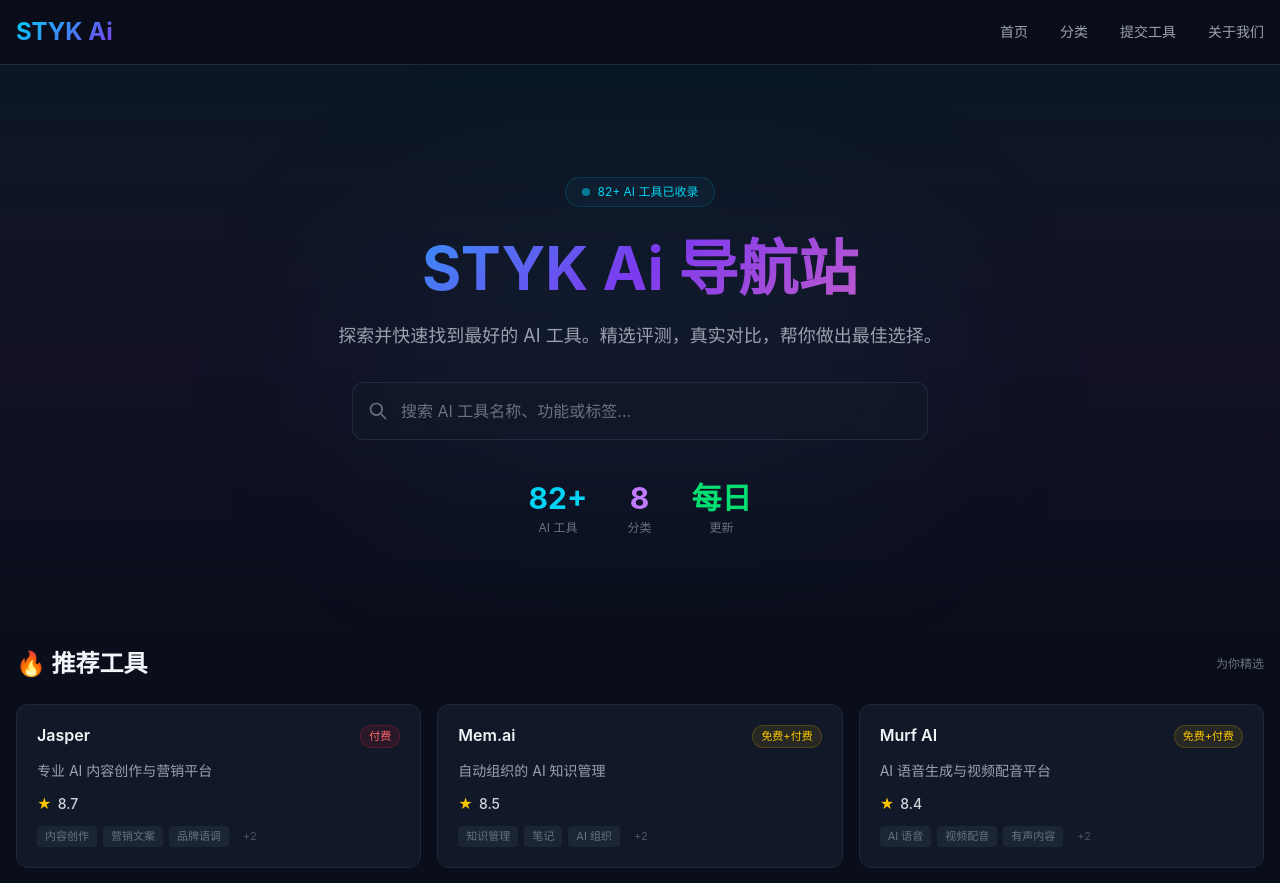
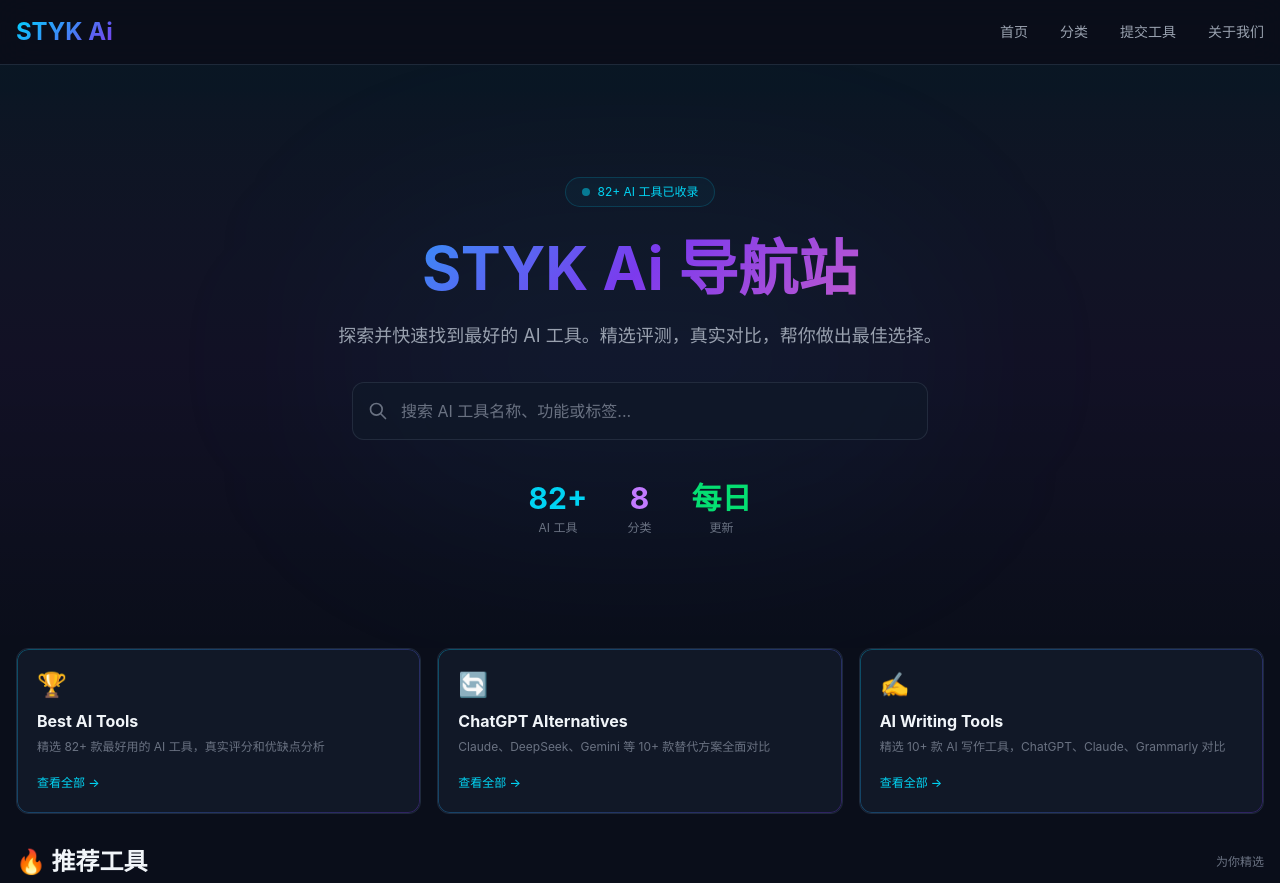
Before and after one commit to Aizhuangwei/stykai, a Next.js app: page / in a window 1280 px wide. Shown: the top 883 px of the page. Built offline with nearby package versions, Linux system fonts and the light colour scheme.

Commit message:
add SEO entry cards for homepage

```diff
--- a/src/app/page.tsx
+++ b/src/app/page.tsx
@@ -101,6 +101,65 @@
               <div className="text-xs text-gray-500 mt-1">更新</div>
             </div>
           </div>
+        </div>
+      </section>
+
+      {/* SEO Entry Cards - Above Fold */}
+      <section className="max-w-7xl mx-auto px-4 mb-8">
+        <div className="grid grid-cols-1 sm:grid-cols-3 gap-4">
+          <Link
+            href="/seo/best-ai-tools"
+            className="card-base p-5 group relative overflow-hidden gradient-border"
+          >
+            <div className="relative z-10">
+              <div className="text-2xl mb-2">🏆</div>
+              <h3 className="font-bold text-base mb-1 group-hover:text-cyan-400 transition-colors">
+                Best AI Tools
+              </h3>
+              <p className="text-xs text-gray-500 mb-3 leading-relaxed">
+                精选 82+ 款最好用的 AI 工具，真实评分和优缺点分析
+              </p>
+              <span className="inline-block text-xs font-medium text-cyan-400 group-hover:translate-x-1 transition-transform">
+                查看全部 →
+              </span>
+            </div>
+          </Link>
+
+          <Link
+            href="/seo/chatgpt-alternatives"
+            className="card-base p-5 group relative overflow-hidden gradient-border"
+          >
+            <div className="relative z-10">
+              <div className="text-2xl mb-2">🔄</div>
+              <h3 className="font-bold text-base mb-1 group-hover:text-cyan-400 transition-colors">
+                ChatGPT Alternatives
+              </h3>
+              <p className="text-xs text-gray-500 mb-3 leading-relaxed">
+                Claude、DeepSeek、Gemini 等 10+ 款替代方案全面对比
+              </p>
+              <span className="inline-block text-xs font-medium text-cyan-400 group-hover:translate-x-1 transition-transform">
+                查看全部 →
+              </span>
+            </div>
+          </Link>
+
+          <Link
+            href="/seo/ai-writing-tools"
+            className="card-base p-5 group relative overflow-hidden gradient-border"
+          >
+            <div className="relative z-10">
+              <div className="text-2xl mb-2">✍️</div>
+              <h3 className="font-bold text-base mb-1 group-hover:text-cyan-400 transition-colors">
+                AI Writing Tools
+              </h3>
+              <p className="text-xs text-gray-500 mb-3 leading-relaxed">
+                精选 10+ 款 AI 写作工具，ChatGPT、Claude、Grammarly 对比
+              </p>
+              <span className="inline-block text-xs font-medium text-cyan-400 group-hover:translate-x-1 transition-transform">
+                查看全部 →
+              </span>
+            </div>
+          </Link>
         </div>
       </section>
 
```
